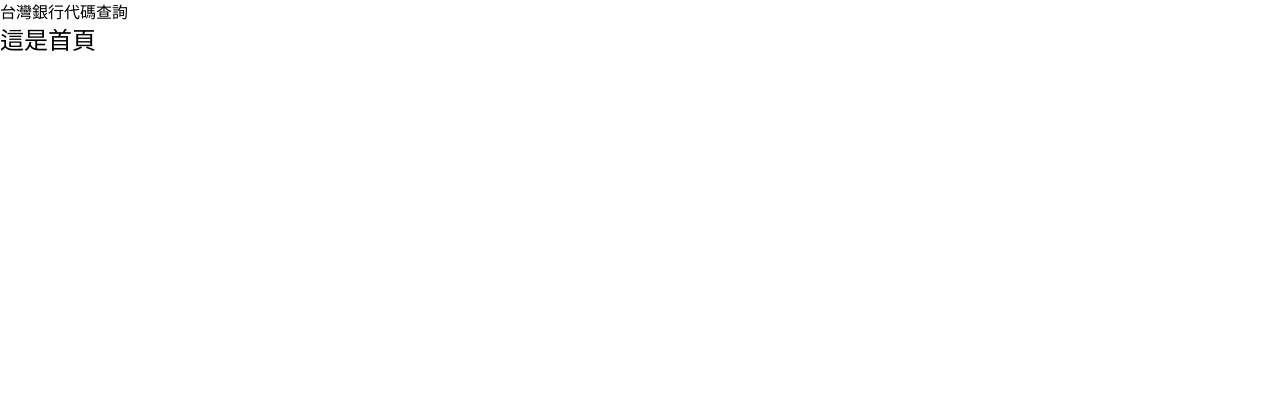
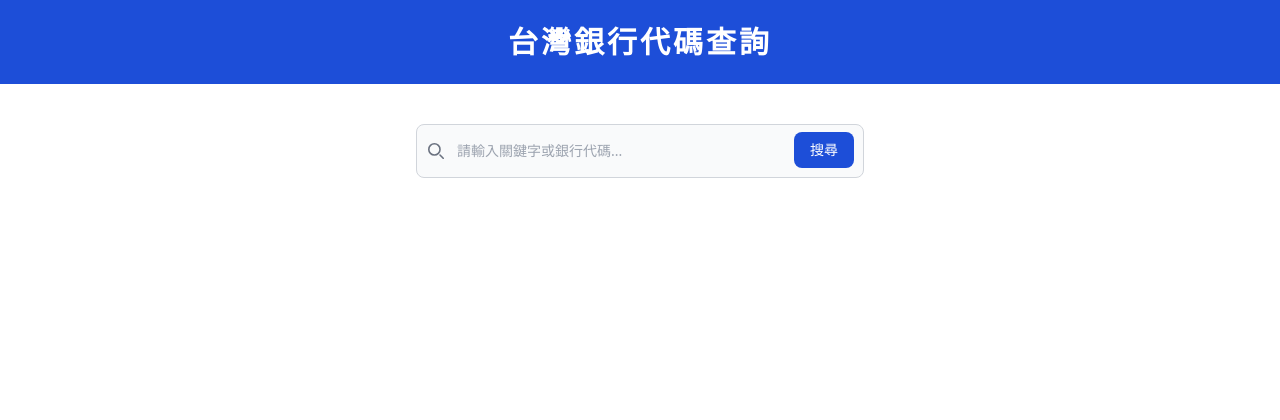
Before and after one commit to chienchuanw/5xcamp-bank-query, a Django app: page / in a window 1280 px wide. Shown: the top 420 px of the page. Run offline with Django 5.2, Linux system fonts and the light colour scheme; style sheets or scripts are compiled from the project's sources.

Commit message:
Modified: Updated header and home css

```diff
--- a/templates/banks/home.html
+++ b/templates/banks/home.html
@@ -4,7 +4,19 @@
 
 {% block content %}
 
-<h1 class="text-2xl">這是首頁</h1>
+
+<form class="max-w-md mx-auto my-10">
+	<label for="default-search" class="mb-2 text-sm font-medium text-gray-900 sr-only dark:text-white">Search</label>
+	<div class="relative">
+			<div class="absolute inset-y-0 start-0 flex items-center ps-3 pointer-events-none">
+					<svg class="w-4 h-4 text-gray-500 dark:text-gray-400" aria-hidden="true" xmlns="http://www.w3.org/2000/svg" fill="none" viewBox="0 0 20 20">
+							<path stroke="currentColor" stroke-linecap="round" stroke-linejoin="round" stroke-width="2" d="m19 19-4-4m0-7A7 7 0 1 1 1 8a7 7 0 0 1 14 0Z"/>
+					</svg>
+			</div>
+			<input type="search" id="default-search" class="block w-full p-4 ps-10 text-sm text-gray-900 border border-gray-300 rounded-lg bg-gray-50 focus:ring-blue-500 focus:border-blue-500 dark:bg-gray-700 dark:border-gray-600 dark:placeholder-gray-400 dark:text-white dark:focus:ring-blue-500 dark:focus:border-blue-500" placeholder="請輸入關鍵字或銀行代碼..." />
+			<button type="button" class="text-white absolute end-2.5 bottom-2.5 bg-blue-700 hover:bg-blue-800 focus:ring-4 focus:outline-none focus:ring-blue-300 font-medium rounded-lg text-sm px-4 py-2 dark:bg-blue-600 dark:hover:bg-blue-700 dark:focus:ring-blue-800">搜尋</button>
+	</div>
+</form>
 
 
 
--- a/templates/shared/header.html
+++ b/templates/shared/header.html
@@ -1,3 +1,7 @@
-<header>
-	<h1>台灣銀行代碼查詢</h1>
+<header class="bg-blue-700">
+	<nav class="mx-auto p-6 aria-label="Global"">
+		<div class="flex justify-center text-white text-3xl font-bold tracking-widest">
+			<a href="{% url "banks:home" %}">台灣銀行代碼查詢</a>
+		</div>
+	</nav>
 </header>
```
